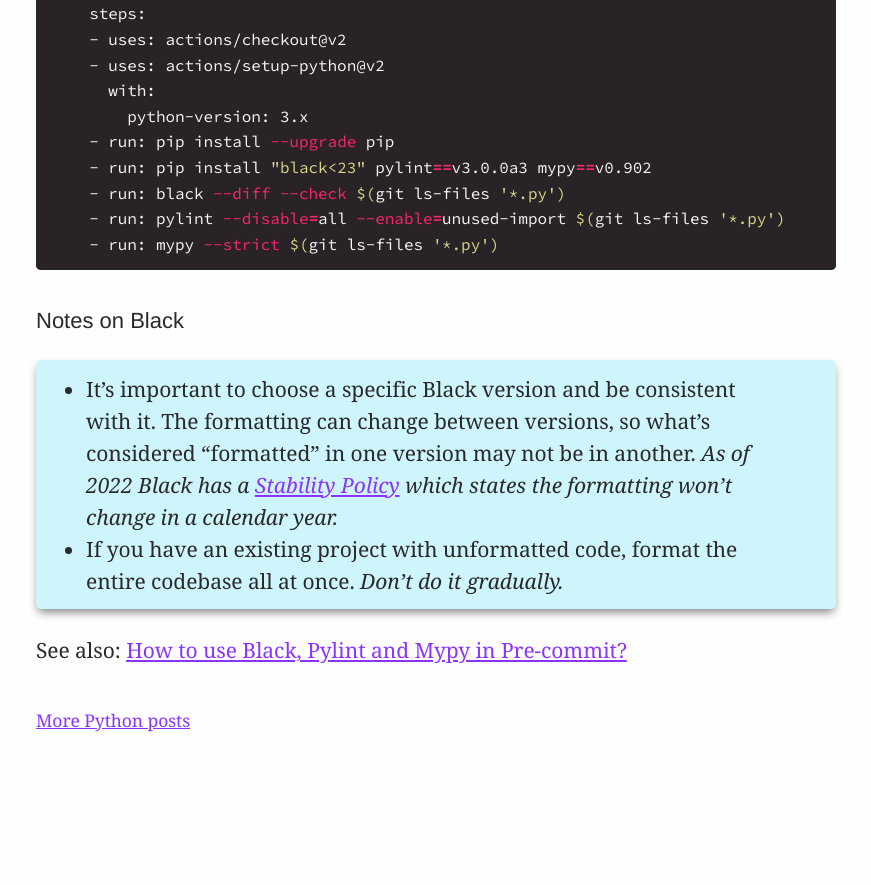
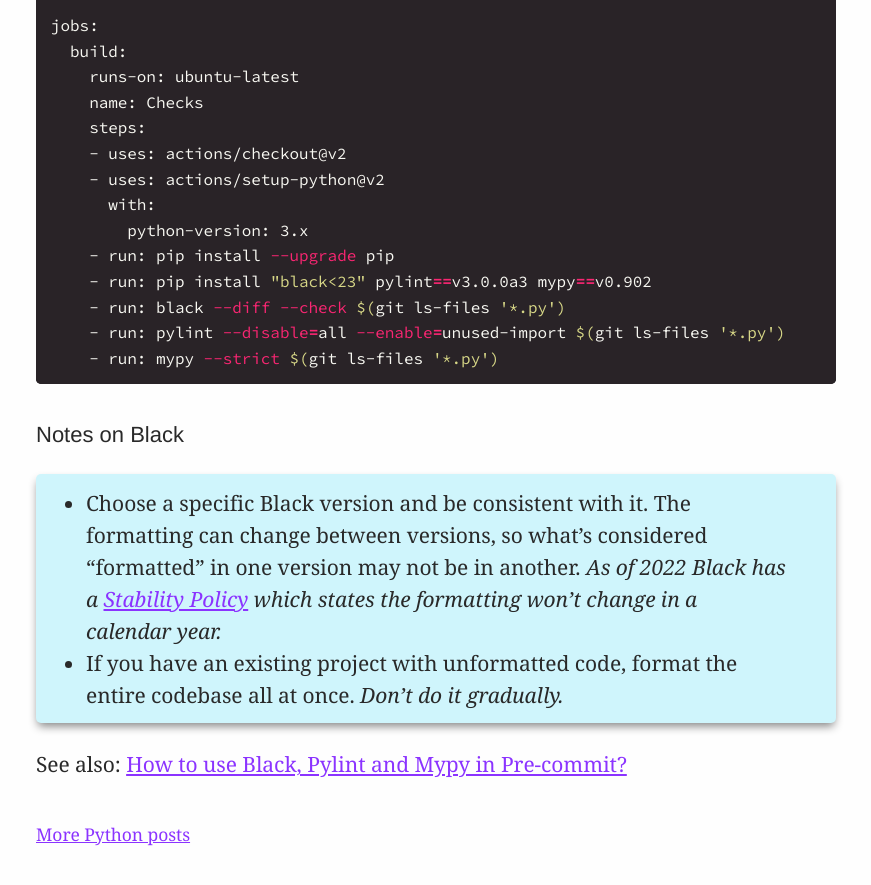
Before and after one commit to explodinglabs/explodinglabs.github.io, a Jekyll site: the page built from docs/_posts/python/2021-07-01-code-quality-github-actions.markdown, in a window 1280 px wide and 900 px high, scrolled down 900 px. Shown: the top 885 px of the window, without its empty margins (204-1075 px from the left). Built offline with Jekyll 4.4.1, drawn with Linux system fonts in a browser that asks for light colours; before the commit the page ends 1686 px from its top, so only the background shows below that.

Commit message:
Update 2021-07-01-code-quality-github-actions.markdown

```diff
--- a/docs/_posts/python/2021-07-01-code-quality-github-actions.markdown
+++ b/docs/_posts/python/2021-07-01-code-quality-github-actions.markdown
@@ -12,8 +12,10 @@
 need to hit it with a barrage of checks to ensure it meets at least some level
 of quality.**
 
-I use *Black* to ensure code is formatted,
-*Pylint* to disallow unused imports, and *Mypy* for type checking.
+I use
+- *Black* to ensure code is formatted,
+- *Pylint* to disallow unused imports, and
+- *Mypy* for type checking.
 
 This Github Actions workflow will check your code when a Pull
 Request is created, catching problems before they're merged.
@@ -44,7 +46,7 @@
 
 ## Notes on Black
 
-- It's important to choose a specific Black version and be consistent with it.
+- Choose a specific Black version and be consistent with it.
   The formatting can change between versions, so what's considered
   "formatted" in one version may not be in another. _As of 2022 Black has a [Stability Policy](https://black.readthedocs.io/en/stable/the_black_code_style/index.html) which states the formatting won't change in a calendar year._
 - If you have an existing project with unformatted code, format the entire
```
